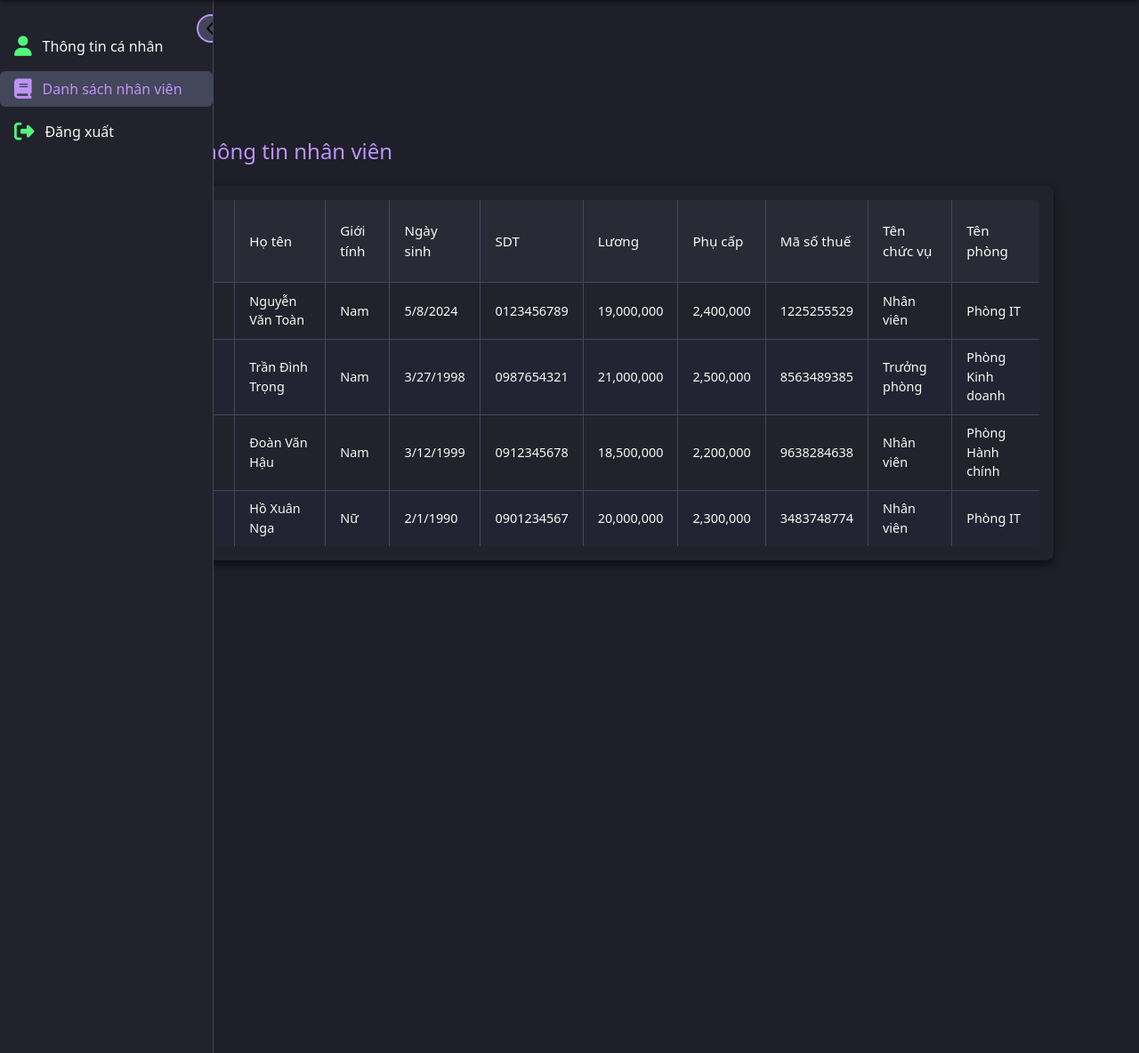
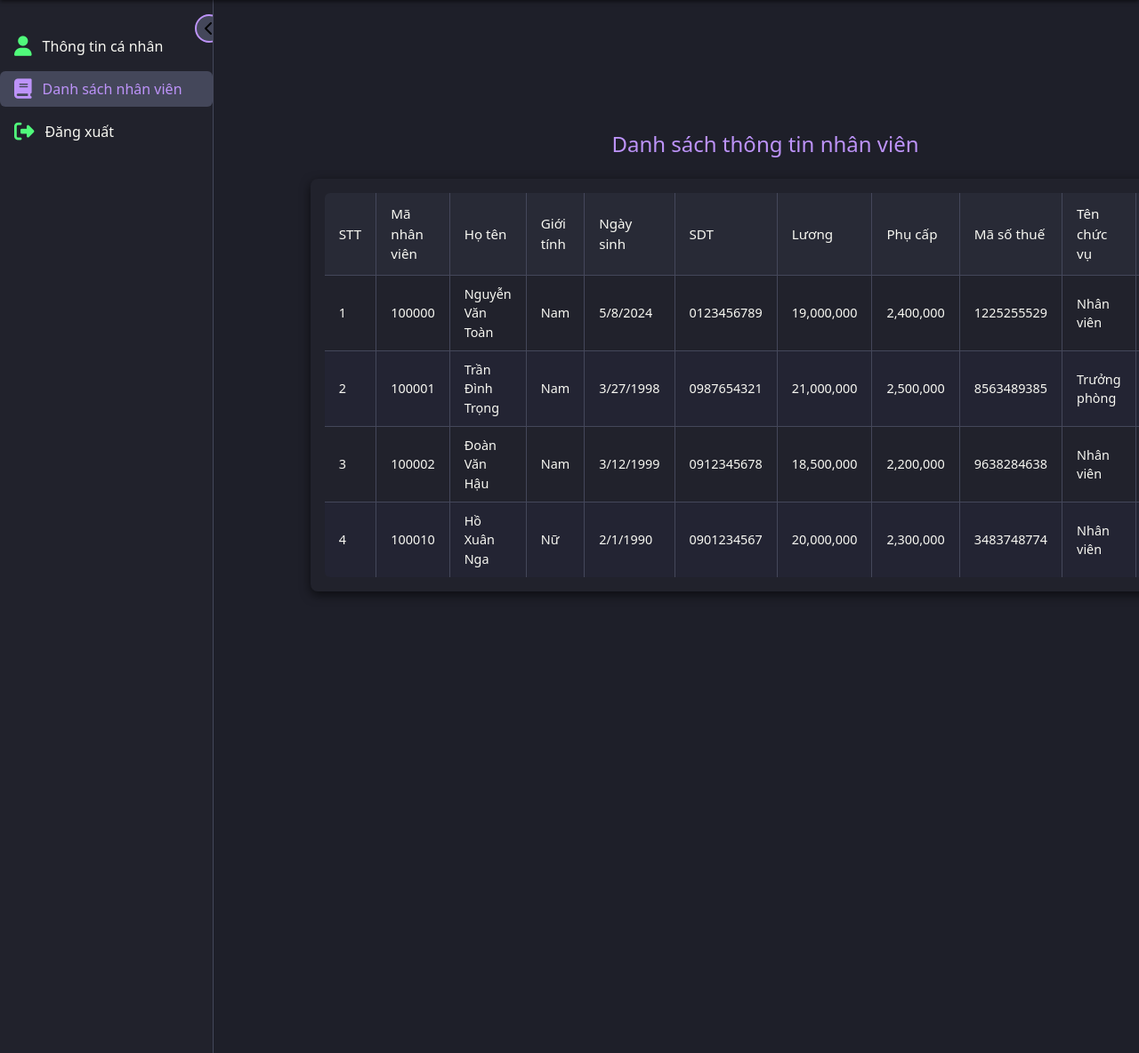
Before and after one commit to HieuNguyen3112/BMCSDL-Final, a PHP site: page /employees.php in a window 1280 px wide. Shown: the part 60-1244 px from the top of the page at 89% size. Run offline with PHP 8.4, Linux system fonts and the light colour scheme.

Commit message:
employees page fixed margin and move sidebar

```diff
--- a/employees.php
+++ b/employees.php
@@ -92,4 +92,4 @@ require 'template/header.php';
 require 'template/footer.php';
 ?>
 
-<script src="public/js/sideBar.js"></script>
+<script src="public/js/sideBarEmployees.js"></script>
--- a/public/CSS/employees.css
+++ b/public/CSS/employees.css
@@ -2,8 +2,11 @@
 
 /* Container chính */
 .employees-container {
-    padding: 2rem;
+    padding: 1.5rem;
     color: #f8f8f2;
+    justify-content: center !important;
+    align-items: center !important;
+    height: calc(100vh - 120px);
   }
 
   /* Tiêu đề */
@@ -11,6 +14,7 @@
     margin-bottom: 1.5rem;
     font-size: 1.5rem;
     color: #bd93f9;
+    text-align: center;
   }
 
   /* Wrapper cho table */
@@ -20,13 +24,16 @@
     border-radius: 8px;
     overflow-x: auto;
     box-shadow: 0 4px 12px rgba(0,0,0,0.6);
+    margin-left: auto;
+    margin-right: auto;
   }
 
   /* Bảng */
   .employees-table {
-    width: 100%;
+    width: auto;
     border-collapse: separate;
     border-spacing: 0;
+    margin: auto;
     min-width: 800px; /* đảm bảo đủ chỗ cho các cột */
   }
 
@@ -120,3 +127,13 @@
       color: #bd93f9;
     }
   }
+
+/* Đặt khoảng trống bên trái cho nội dung chính khi sidebar mở */
+.main-content {
+  margin-left: 220px; /* Khoảng trống khi sidebar mở rộng */
+  transition: margin-left 0.3s ease;
+}
+
+.sidebar.collapsed + .main-content {
+  margin-left: 64px; /* Khoảng trống khi sidebar thu gọn */
+}
--- a/public/CSS/sidebar.css
+++ b/public/CSS/sidebar.css
@@ -32,7 +32,7 @@ html, body {
   .sidebar-toggle {
     position: absolute;
     top: 1rem;
-    right: -14px;           /* đẩy ra ngoài để hiển thị nút */
+    right: -12px;           /* đẩy ra ngoài để hiển thị nút */
     width: 32px;
     height: 32px;
     background: #44475a;
--- /dev/null
+++ b/public/JS/sidebarEmployees.js
@@ -0,0 +1,11 @@
+// Đảm bảo đoạn script này chỉ chạy trên trang employees.php
+document.addEventListener('DOMContentLoaded', function() {
+    const btn = document.getElementById('sidebar-toggle');
+    const sidebar = document.getElementById('app-sidebar');
+    const mainContent = document.querySelector('.main-content');
+
+    btn.addEventListener('click', function() {
+        sidebar.classList.toggle('collapsed');
+        mainContent.classList.toggle('collapsed');
+    });
+});
```
